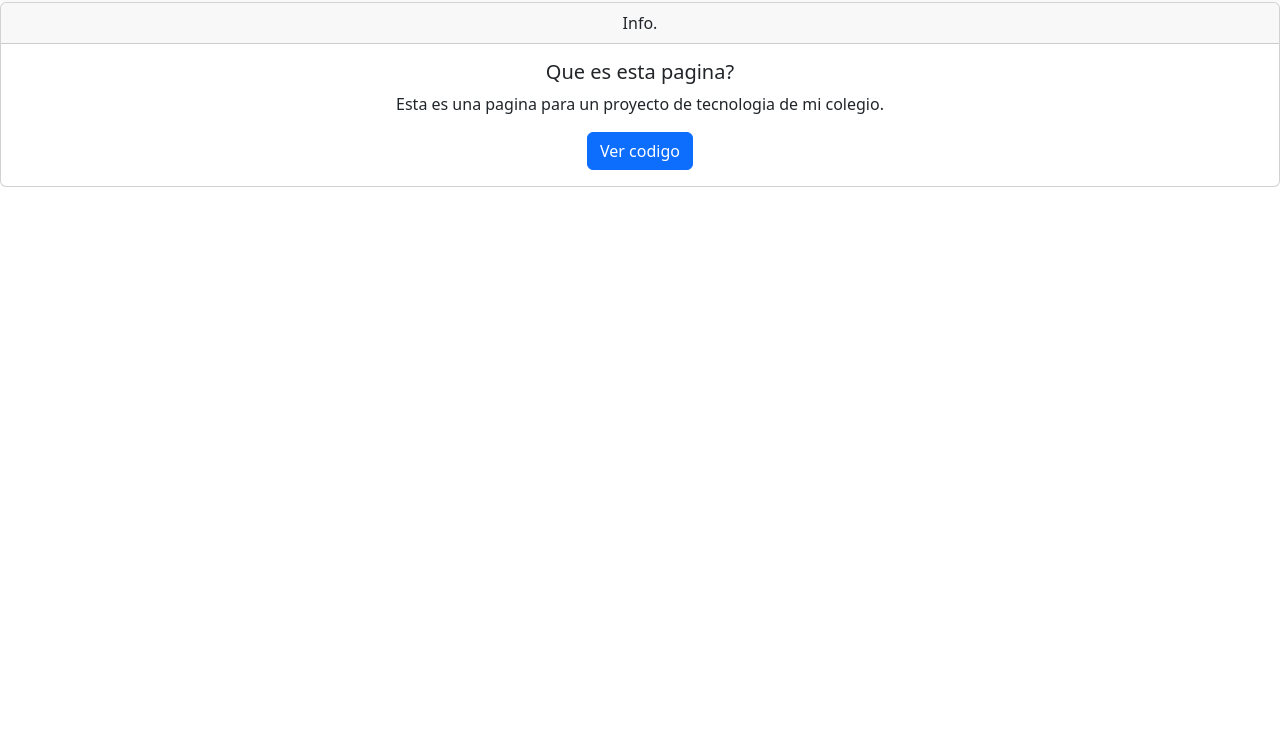
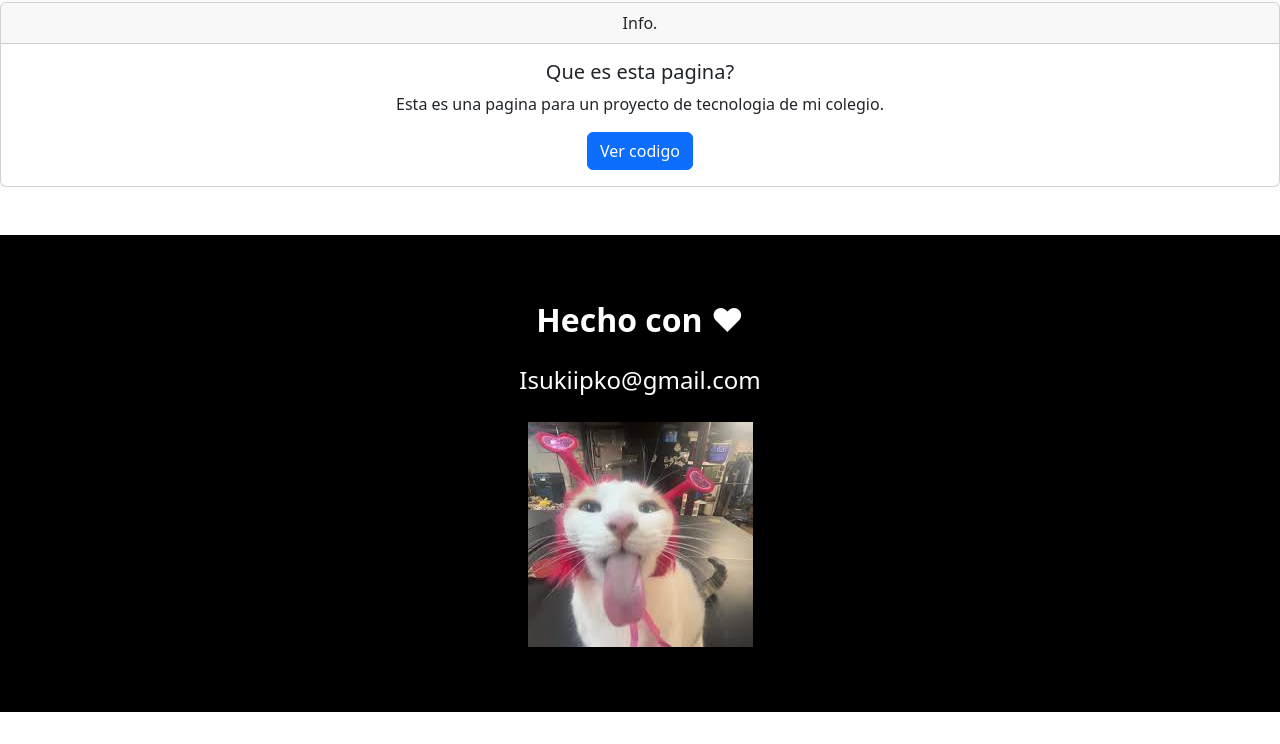
Before and after one commit to Isukiipko/Natur, a plain HTML site: page Info.html in a window 1280 px wide. Shown: the part 56-800 px from the top of the page. Drawn offline with nearby package versions, Linux system fonts and the light colour scheme.

Commit message:
Update Info.html

```diff
--- a/Info.html
+++ b/Info.html
@@ -42,7 +42,17 @@
               </div>
             </div>
         </div>
-
+<footer class="container-fluid text-center">
+  <div class="row">
+    <div class="  ">
+      <h3>Hecho con ♥</h3>
+      <br>
+      <h4>Isukiipko@gmail.com</h4>
+      <br>
+      <img src="./img/Untitled.jpg" alt="">
+    </div>
+  </div>
+</footer>
     <script src="https://cdn.jsdelivr.net/npm/bootstrap@5.3.3/dist/js/bootstrap.bundle.min.js" integrity="sha384-YvpcrYf0tY3lHB60NNkmXc5s9fDVZLESaAA55NDzOxhy9GkcIdslK1eN7N6jIeHz" crossorigin="anonymous"></script>
 </body>
 </html>
```
